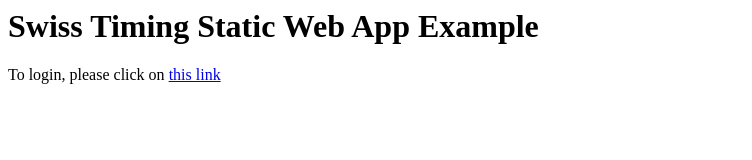
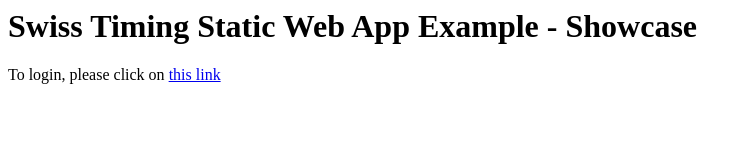
Before and after one commit to valeryinno/vjteststaticwebsite, a plain HTML site: page index.html in a window 1280 px wide. Shown: the whole page, without its empty margins (0-752 px from the left). Drawn offline with Linux system fonts and the light colour scheme.

Commit message:
Update index.html

```diff
--- a/index.html
+++ b/index.html
@@ -1,7 +1,7 @@
 <html>
 
 <body>
-    <h1>Swiss Timing Static Web App Example</h1>
+    <h1>Swiss Timing Static Web App Example - Showcase</h1>
     <p>To login, please click on <a href="/login?post_login_redirect_uri=/home/hpage.html">this link</a></p>
 </body>
 </html>
```
